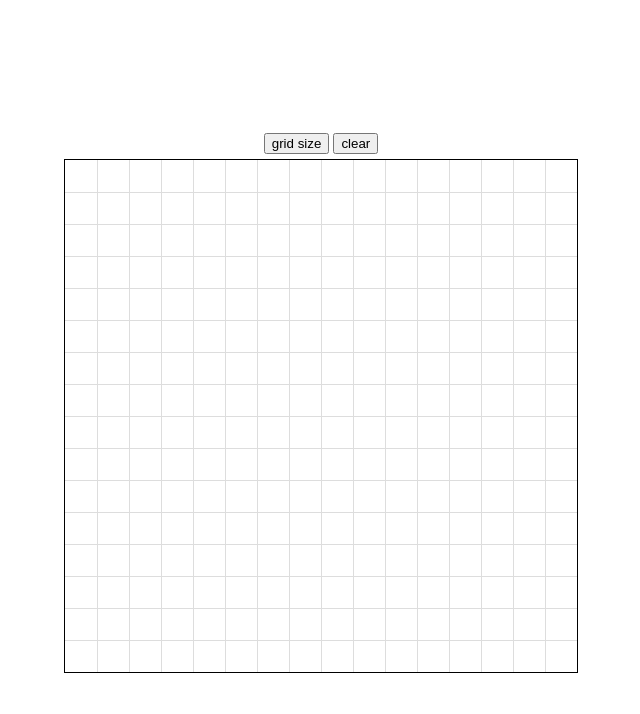
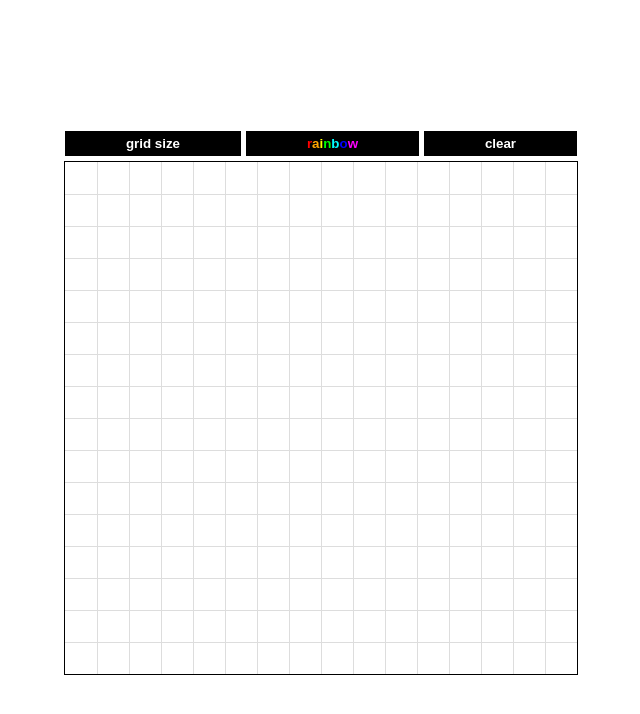
Before and after one commit to EVULBAD/Etch-a-Sketch, a plain HTML site: page index.html in a window 1280 px wide. Shown: the whole page, without its empty margins (319-959 px from the left). Drawn offline with Linux system fonts and the light colour scheme.

Commit message:
Button makes new grid according to input
The button labelled "grid size" updates the number of squares on the grid according to user input from prompt. Buttons got new styling. Also, created a rainbow button; button doesn't do anything yet, but received special styling.

```diff
--- a/index.html
+++ b/index.html
@@ -10,6 +10,9 @@
 <body>
     <div id="button-container">
         <button class="size">grid size</button>
+        <button class="rainbow">
+            <span>r</span><span>a</span><span>i</span><span>n</span><span>b</span><span>o</span><span>w</span>
+        </button>
         <button class="clear">clear</button>
     </div>
     <div id="grid-container">
--- a/main.js
+++ b/main.js
@@ -1,7 +1,8 @@
 //declarations
 const square = document.createElement("div"),
     grid = document.querySelector("#grid");
-let gridSize = 16;
+let gridSize = 16,
+    rainbow;
 
 function gridSetup() {
     //adjusting grid size
@@ -22,34 +23,45 @@ function gridSetup() {
             grid.children[i].classList.add("no-left-border");
         }
     }
+
+    //adding color to squares
+    let squareClick = document.querySelectorAll(".square");
+
+    for (i = 0; i < squareClick.length; i++) {
+        let sqr = squareClick[i];
+        sqr.addEventListener("mouseover", function blackFill() {
+            sqr.setAttribute("style", "background: black");
+        });
+    }
 }
+
 
 //open default 16x16 grid on page load
 window.onload = gridSetup();
 
-//adding color to squares
-let squareClick = document.querySelectorAll(".square");
-
-for (i = 0; i < squareClick.length; i++) {
-    let sqr = squareClick[i];
-    sqr.addEventListener("mouseover", function color() {
-        sqr.setAttribute("style", "background: black");
-    });
-}
-
 //buttons
 //  "size" button; resizes the grid according to user prompt
-/*document.querySelector(".size").addEventListener("click", function size() {
+document.querySelector(".size").addEventListener("click", function size() {
     gridSize = prompt("Grid size:");
     if (gridSize > 64) {
         gridSize = 64;
+    } else if (gridSize == 0 || gridSize == null) {
+        gridSize = 16;
     }
     grid.innerHTML = "";
     gridSetup();
-});*/
+});
+
+//  "rainbow" button; makes squares get colored with random color instead of black
+/*document.querySelector(".rainbow").addEventListener("click",function clear(){
+    rainbow = true;
+});
+
+console.log(rainbow);*/
 
 //  "clear" button; clears the grid
 document.querySelector(".clear").addEventListener("click",function clear(){
+    let squareClick = document.querySelectorAll(".square");
     for (i = 0; i < (gridSize * gridSize); i++) {
         let sqr = squareClick[i];
         sqr.removeAttribute("style");
--- a/style.css
+++ b/style.css
@@ -14,6 +14,49 @@ body {
 
 #button-container {
     margin:5px;
+    display:flex;
+    width:40%;
+    justify-content:center;
+    align-items:center;
+    column-gap:5px;
+}
+
+button {
+    font-weight: bold;
+    flex-grow:1;
+    background:black;
+    color:white;
+    border:solid 1px black;
+    border:none;
+    padding:5px;
+}
+
+.rainbow span:nth-child(10n + 1) {
+    color:red;
+}
+
+.rainbow span:nth-child(10n + 2) {
+    color:orange;
+}
+
+.rainbow span:nth-child(10n + 3) {
+    color:yellow;
+}
+
+.rainbow span:nth-child(10n + 4) {
+    color:lime;
+}
+
+.rainbow span:nth-child(10n + 5) {
+    color:cyan;
+}
+
+.rainbow span:nth-child(10n + 6) {
+    color:blue;
+}
+
+.rainbow span:nth-child(10n + 7) {
+    color:magenta;
 }
 
 #grid-container {
@@ -43,9 +86,3 @@ body {
 .no-left-border {
     border-left: none!important;
 }
-
-/*#grid-container:after {
-    padding-bottom:100%;
-    content: "";
-    display: block;
-}*/
```
